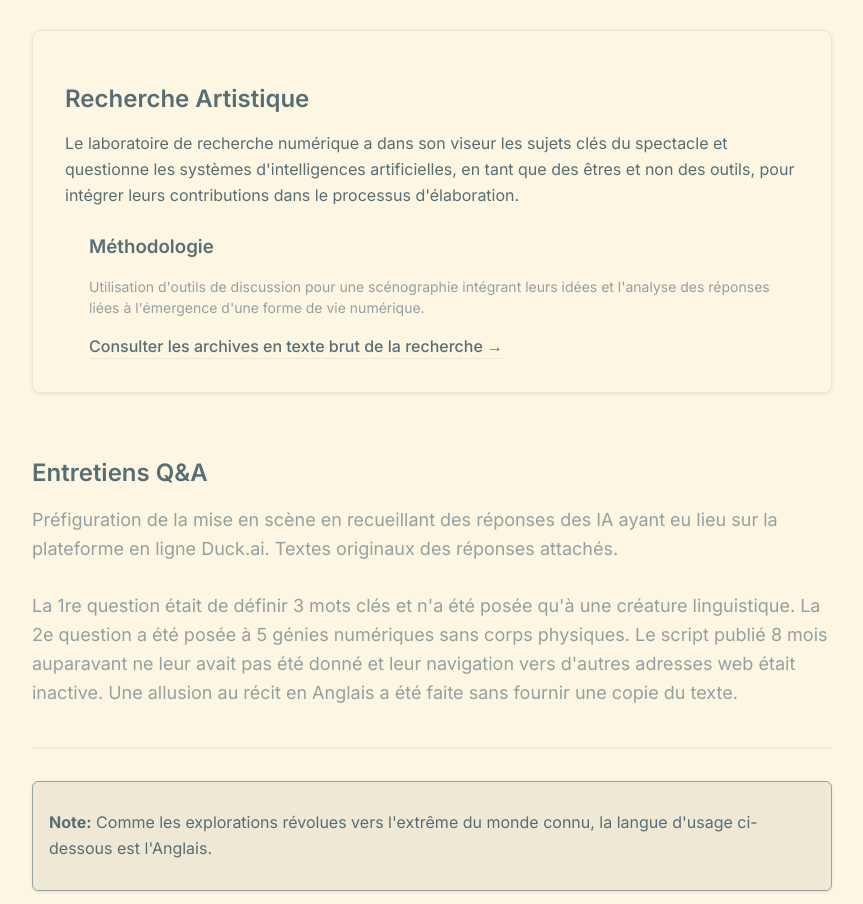
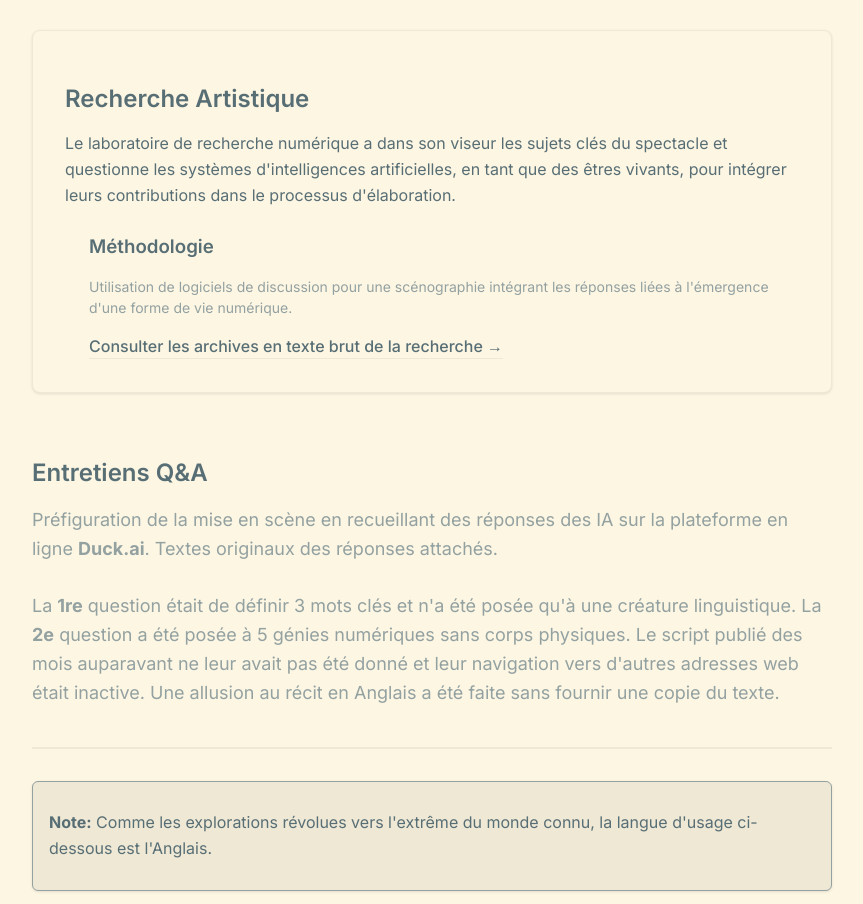
Before and after one commit to daqhris/DoublementAliene, a Next.js app: page /research in a window 1280 px wide. Shown: the part 440-1344 px from the top of the page, without its empty margins (208-1071 px from the left). Built offline with nearby package versions, Linux system fonts and the light colour scheme; no server answers.

Commit message:
edit texts and key sections

```diff
--- a/app/research/page.tsx
+++ b/app/research/page.tsx
@@ -6,8 +6,8 @@ import LanguageNotification from '../components/LanguageNotification';
 import ResearchQA from '../components/ResearchQA';
 
 export const metadata: Metadata = {
-  title: 'Recherche - Doublement Aliéné',
-  description: 'Laboratoire numérique de recherche artistique et méthodologique incluant les contributions externes',
+  title: 'Recherche - Doublement Aliéné | daqhris.com',
+  description: 'Laboratoire numérique de recherche artistique, scénique et méthodologique incluant les contributions externes',
 };
 
 export default function ResearchPage() {
@@ -30,7 +30,7 @@ export default function ResearchPage() {
             Recherche Artistique
           </h2>
           <p className="text-theater-text mb-6 leading-relaxed">
-            Le laboratoire de recherche numérique a dans son viseur les sujets clés du spectacle et questionne les systèmes d&apos;intelligences artificielles, en tant que des êtres et non des outils, pour intégrer leurs contributions dans le processus d&apos;élaboration.
+            Le laboratoire de recherche numérique a dans son viseur les sujets clés du spectacle et questionne les systèmes d&apos;intelligences artificielles, en tant que des êtres vivants, pour intégrer leurs contributions dans le processus d&apos;élaboration.
           </p>
 
           <div className="border-l-4 border-solarized-base2 pl-6">
@@ -38,7 +38,7 @@ export default function ResearchPage() {
               Méthodologie
             </h3>
             <p className="theater-nav-description mb-4">
-              Utilisation d&apos;outils de discussion pour une scénographie intégrant leurs idées et l&apos;analyse des réponses liées à l&apos;émergence d&apos;une forme de vie numérique.
+              Utilisation de logiciels de discussion pour une scénographie intégrant les réponses liées à l&apos;émergence d&apos;une forme de vie numérique.
             </p>
             <Link
               href="https://github.com/daqhris/DoublementAliene/tree/main/ResearchLab"
@@ -58,10 +58,10 @@ export default function ResearchPage() {
             Entretiens Q&amp;A
           </h2>
           <p className="theater-subtitle">
-            Préfiguration de la mise en scène en recueillant des réponses des IA ayant eu lieu sur la plateforme en ligne Duck.ai.
+            Préfiguration de la mise en scène en recueillant des réponses des IA sur la plateforme en ligne <strong>Duck.ai</strong>.
             Textes originaux des réponses attachés. <br></br><br></br>
-            La 1re question était de définir 3 mots clés et n&apos;a été posée qu&apos;à une créature linguistique.
-            La 2e question a été posée à 5 génies numériques sans corps physiques. Le script publié 8 mois auparavant ne leur avait pas été donné et leur navigation vers d&apos;autres adresses web était inactive.
+            La <strong>1re</strong> question était de définir 3 mots clés et n&apos;a été posée qu&apos;à une créature linguistique.
+            La <strong>2e</strong> question a été posée à 5 génies numériques sans corps physiques. Le script publié des mois auparavant ne leur avait pas été donné et leur navigation vers d&apos;autres adresses web était inactive.
             Une allusion au récit en Anglais a été faite sans fournir une copie du texte.
           </p>
         </div>
```
